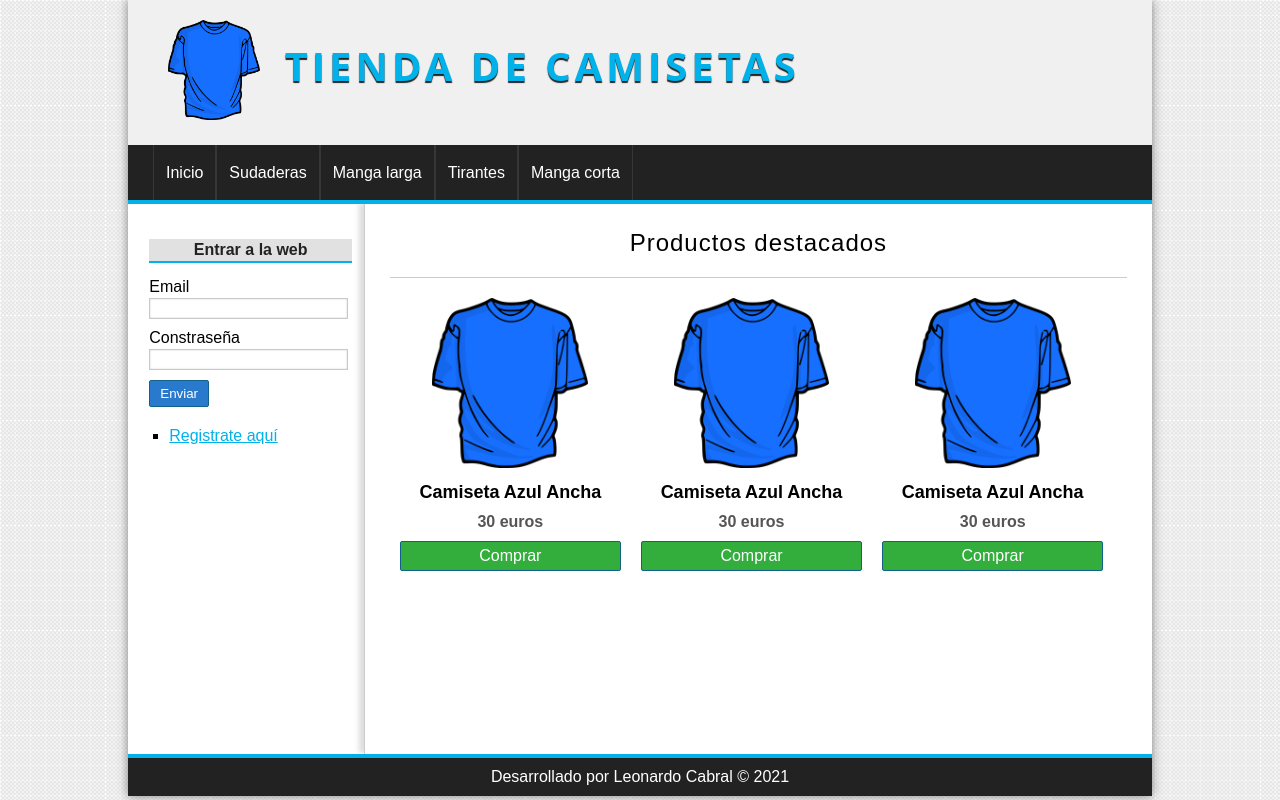
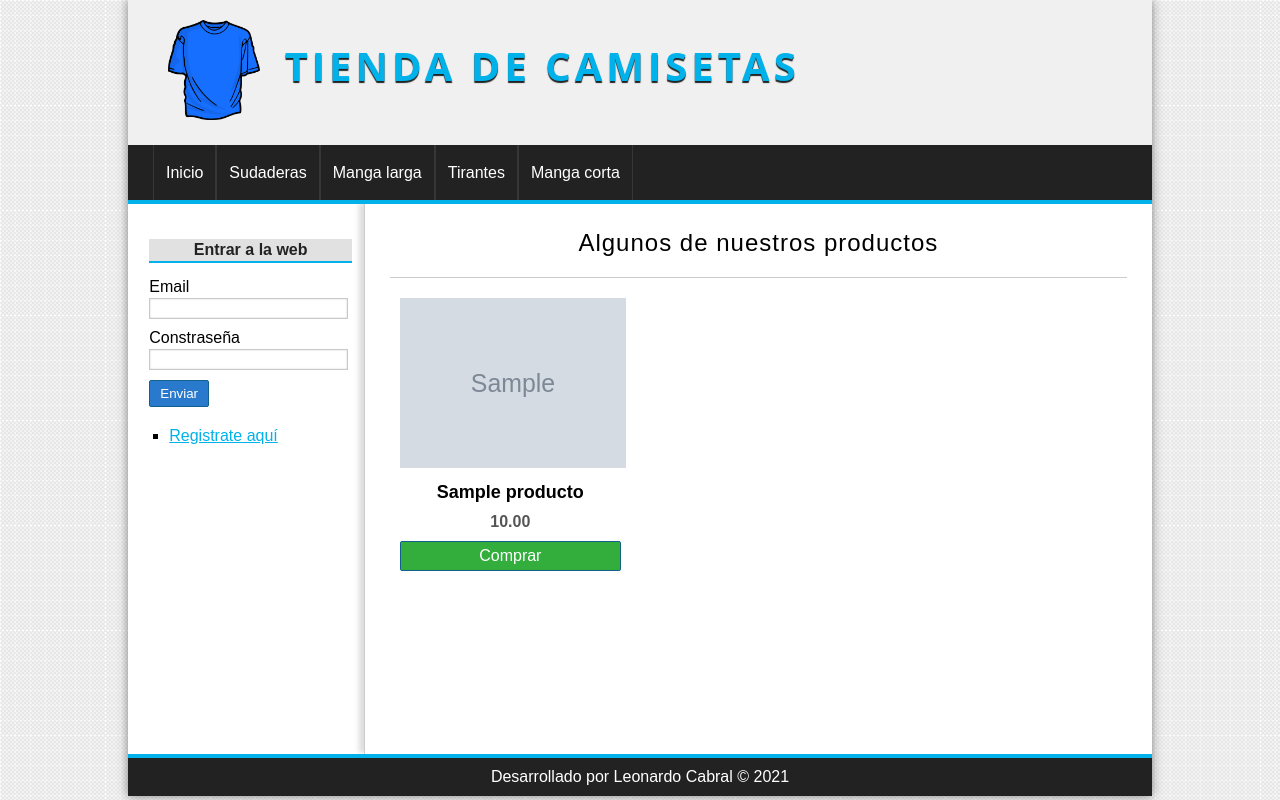
Before and after one commit to LeonardoCabral578/shop-php.mysql, a PHP site: page /master-php/ in a window 1280 px wide. Run offline with PHP 8.4, Linux system fonts and the light colour scheme; data comes from the database, SQL or seed files in the repository; tables that the repository leaves empty hold one stand-in row (values such as "Sample post"); grey boxes marked "Sample" are stand-in pictures.

Commit message:
inicio productos

```diff
--- a/controllers/ProductoController.php
+++ b/controllers/ProductoController.php
@@ -6,6 +6,9 @@ class ProductoController {
 # FUN
 #---------------------------------------------------#
     public function index() {
+        $producto = new Producto();
+        $productos = $producto->getRandom(6);
+
         // Renderizar vista
         require_once 'views/producto/destacados.php';
     }
--- a/models/Producto.php
+++ b/models/Producto.php
@@ -126,6 +126,12 @@ class Producto {
             return $productos->fetch_object();
         }
 
+        public function getRandom($limit){
+            $productos = $this->db->query("SELECT * FROM productos ORDER BY RAND() LIMIT $limit");
+
+            return $productos;
+        }
+
         public function save(){
 
             $sql = "INSERT INTO productos VALUES(
--- a/views/producto/destacados.php
+++ b/views/producto/destacados.php
@@ -1,22 +1,15 @@
-<h1>Productos destacados</h1>
+<h1>Algunos de nuestros productos</h1>
 
-<div class="product">
-    <img src="assets/img/camiseta.png" alt="Img Producto">
-    <h2>Camiseta Azul Ancha</h2>
-    <p>30 euros</p>
-    <a href="#" class="button">Comprar</a>
-</div>
+<?php while($product = $productos->fetch_object()): ?>
+    <div class="product">
+        <?php if($product->imagen != null): ?>
+            <img src="<?=base_url?>uploads/images/<?=$product->imagen?>" alt="Img Producto">
+        <?php else: ?>
+            <img src="assets/img/camiseta.png" alt="Img Producto">
+        <?php endif; ?>
 
-<div class="product">
-    <img src="assets/img/camiseta.png" alt="Img Producto">
-    <h2>Camiseta Azul Ancha</h2>
-    <p>30 euros</p>
-    <a href="#" class="button">Comprar</a>
-</div>
-
-<div class="product">
-    <img src="assets/img/camiseta.png" alt="Img Producto">
-    <h2>Camiseta Azul Ancha</h2>
-    <p>30 euros</p>
-    <a href="#" class="button">Comprar</a>
-</div>
+        <h2><?=$product->nombre?></h2>
+        <p><?=$product->precio?></p>
+        <a href="#" class="button">Comprar</a>
+    </div>
+<?php endwhile; ?>
```
Also changed, not shown: uploads/images/camiseta-blackpink.jpg (added), uploads/images/camiseta-miyeon.jpg (added), uploads/images/camiseta-supreme.jpg (added), uploads/images/camiseta-vans.png (added), uploads/images/sudadera-monstax.jpg (added).
